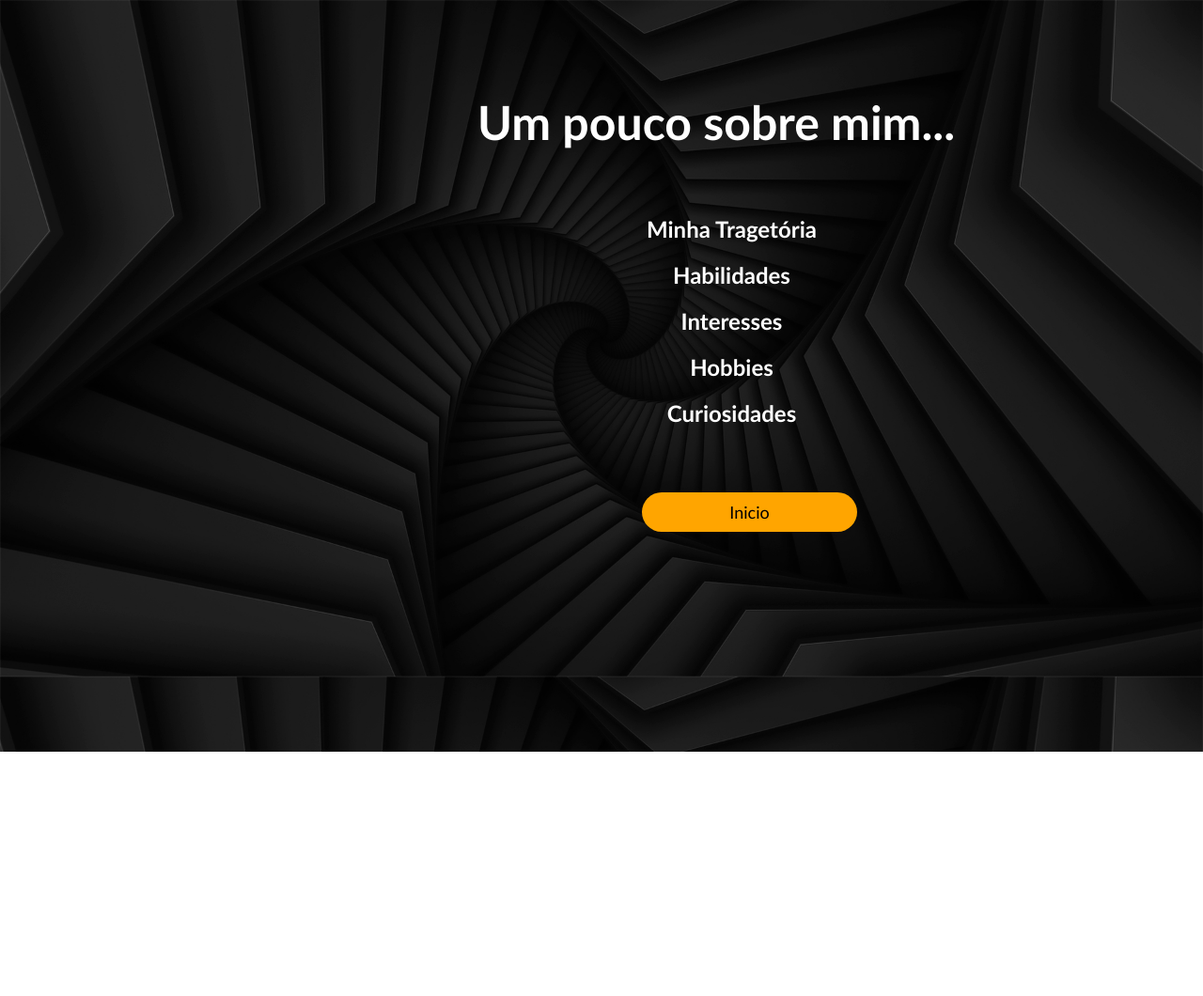
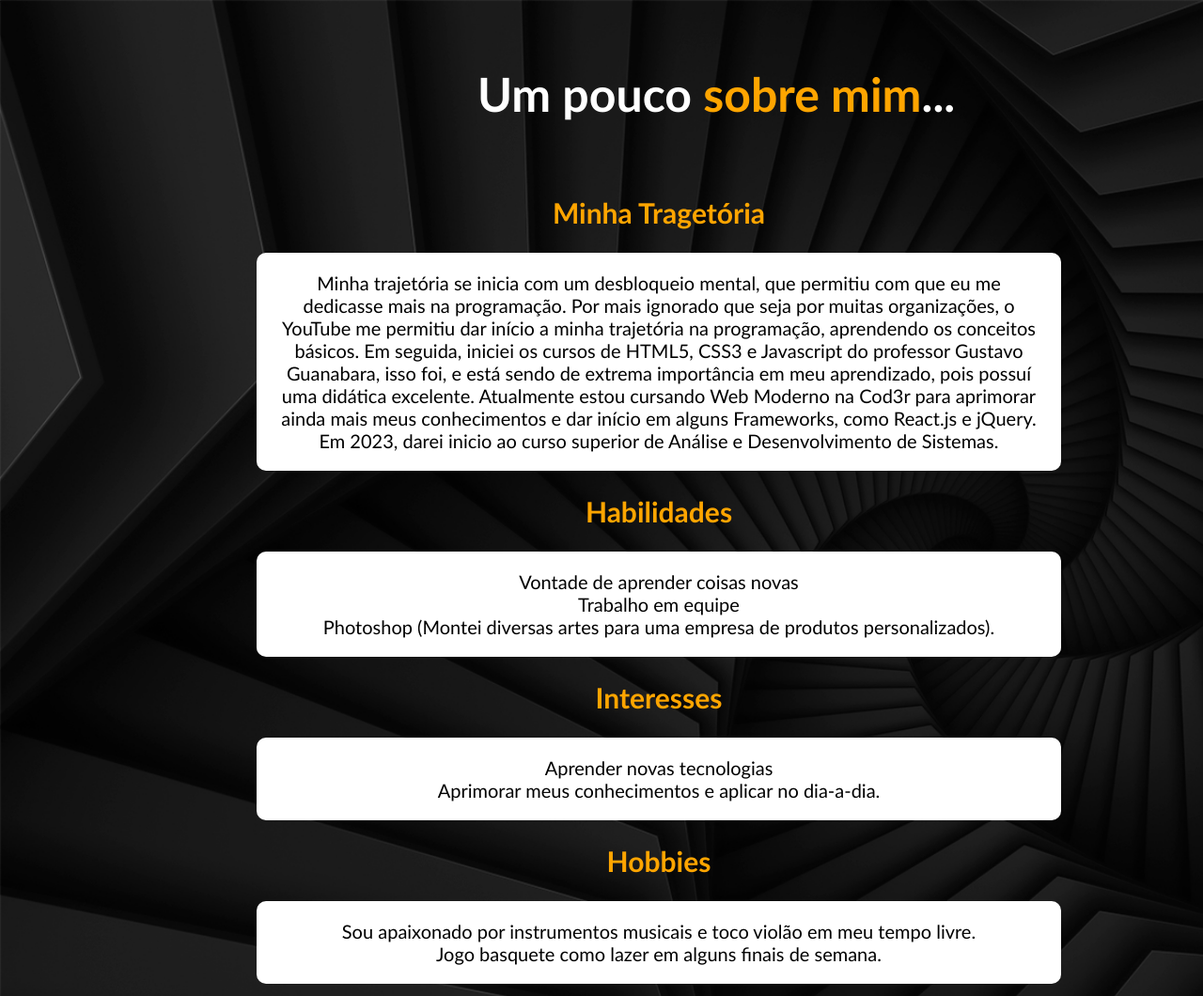
Before and after one commit to RafaSiuda/portfolio, a plain HTML site: page PROJETOS/minha_tela/sobremim.html in a window 1280 px wide. Shown: the top 1060 px of the page at 94% size. Before the commit the page ends 800 px from the top, so only its background shows below. Drawn offline with Linux system fonts and the light colour scheme.

Commit message:
Alguns Ajustes

```diff
--- a/PROJETOS/minha_tela/sobremim.html
+++ b/PROJETOS/minha_tela/sobremim.html
@@ -8,23 +8,43 @@
     <link rel="stylesheet" href="styleminhatrag.css">
     <link rel="shortcut icon" href="imagens/r.ico.png" type="image/x-icon">
 </head>
-<style>
-    h2{
-        text-align:;
-    }
-</style>
+
 <body>
     <h1>
-        Um pouco sobre mim...
+        Um pouco <span>sobre mim</span>...
     </h1>
    <ul class="topicos">
     <li><h2>Minha Tragetória</h2>
-    <li><p> <p class="minhatrag">Lorem ipsum dolor sit amet consectetur adipisicing elit. Nam ut culpa, perspiciatis eos provident nulla animi numquam cupiditate reiciendis neque temporibus. Suscipit nam, quas ducimus officia perferendis voluptates temporibus nihil?</p></p></li></li>
-    <li><h2>Habilidades</h2></li>
-    <li><h2>Interesses</h2></li>
-    <li><h2>Hobbies</h2></li>
-    <li><h2>Curiosidades</h2></li>
+    <div class="minhatrag">
+        Minha trajetória se inicia com um desbloqueio mental, que permitiu com que eu me dedicasse mais na programação.
+        Por mais ignorado que seja por muitas organizações, o YouTube me permitiu dar início a minha trajetória na programação, aprendendo os conceitos básicos.
+        Em seguida, iniciei os cursos de HTML5, CSS3 e Javascript do professor Gustavo Guanabara, isso foi, e está sendo de extrema importância  em meu aprendizado, pois possuí uma didática excelente.
+        Atualmente estou cursando Web Moderno na Cod3r para aprimorar ainda mais meus conhecimentos e dar início em alguns Frameworks, como React.js e jQuery. <br>
+        Em 2023, darei inicio ao curso superior de Análise e Desenvolvimento de Sistemas.
+      </div></li>
+
+    <li><h2>Habilidades</h2>
+    <div class="minhatrag">  Vontade de aprender coisas novas <br>
+        Trabalho em equipe <br>
+        Photoshop (Montei diversas artes para uma empresa de produtos personalizados).
+      </div></li>
+
+    <li><h2>Interesses</h2>
+    <div class="minhatrag">Aprender novas tecnologias <br>
+    Aprimorar meus conhecimentos e aplicar no dia-a-dia.</div></li>
+
+    <li><h2>Hobbies</h2>
+    <div class="minhatrag">Sou apaixonado por instrumentos musicais e toco violão em meu tempo livre. <br>
+    Jogo basquete como lazer em alguns finais de semana.</div></li>
+
+    <!--<li><h2>Curiosidades</h2>
+    <div class="minhatrag">
+        Sou casado a 5 anos <br>
+        Tenho um finho de 2 anos.
+    </div></li>-->
+
    </ul>
+</div>
 
     <div >
         <a href="index.html"><input class="inicio3" type="bottom"  value="Inicio"></a>
--- a/PROJETOS/minha_tela/styleminhatrag.css
+++ b/PROJETOS/minha_tela/styleminhatrag.css
@@ -1,6 +1,6 @@
 h1{
     position: relative;
-    margin-top: 100px;
+    margin-top: 70px;
     left: 500px;
     font-size: 50px;
     color:white;
@@ -22,8 +22,9 @@ body{
     display: inline-block;
     font-family: 'Gill Sans', 'Gill Sans MT', Calibri, 'Trebuchet MS', sans-serif;
     position: relative;
-    margin-top: 0px;
+    margin-top: 20px;
     margin-left: 675px;
+    margin-bottom: 40px;
     text-align: center;
     padding: 10px;
     border-radius: 25px;
@@ -53,13 +54,14 @@ a{
 
 .topicos{
     display: inline-block;
+    font-size: 20px;
     position: relative;
-    color: white;
+    color: orange;
     list-style:none;
     text-align: center;
     cursor: pointer;
-    left: 640px;
-    margin-bottom: 50px;
+    left: 225px;
+    margin-bottom: px;
     padding:px;
     font-family: 'Gill Sans', 'Gill Sans MT', Calibri, 'Trebuchet MS', sans-serif;
     animation-name:slide ;
@@ -72,20 +74,32 @@ a{
 .topicos li h2:hover{
     transition: 0.3s;
     text-decoration: underline;
-    text-shadow: 0px 0px 30px orange;
-    color: orange;
+    text-shadow: 0px 0px 30px #02ff02;
+    color:#02ff02;
+
 
 }
 
 .minhatrag{
-    display: none;
+    display: block ;
+    text-align: right;
     font-size: 20px;
     background-color: white;
     color: black;
-    padding: 10px;
+    padding: 20px;
     border-radius: 10px;
+    position:relative;
+    text-align: center;
 
 }
+.minhatrag:hover{
+    display: block;
+    background-color: rgba(255, 255, 255, 0.751);
+    box-shadow: 10px 10px 0px orange;
+    transition: 1.5s;
+}
+
+
 
 
 @keyframes slide{
@@ -97,3 +111,14 @@ a{
     opacity: 1;
     }
 }
+
+span{
+    color: orange;
+}
+
+span:hover{
+    color:#02ff02;
+    text-shadow: 0px 0px 30px #02ff02;
+    cursor: pointer;
+    transition: 0.5s;
+}
```
Also changed, not shown: PROJETOS/minha_tela/redessociais.html (+1 -1 lines), 5 other files.
